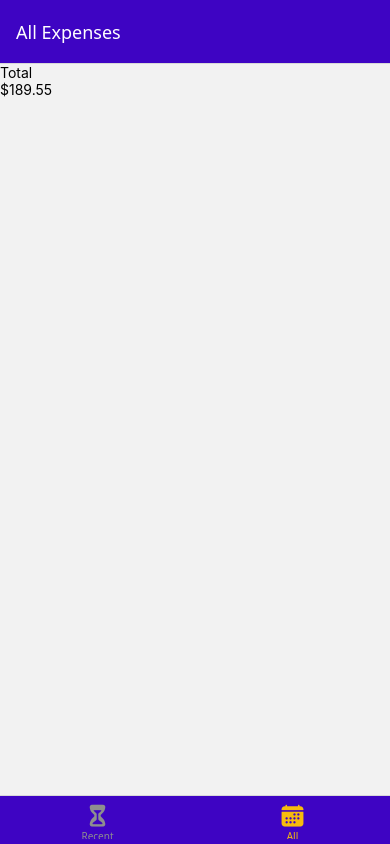
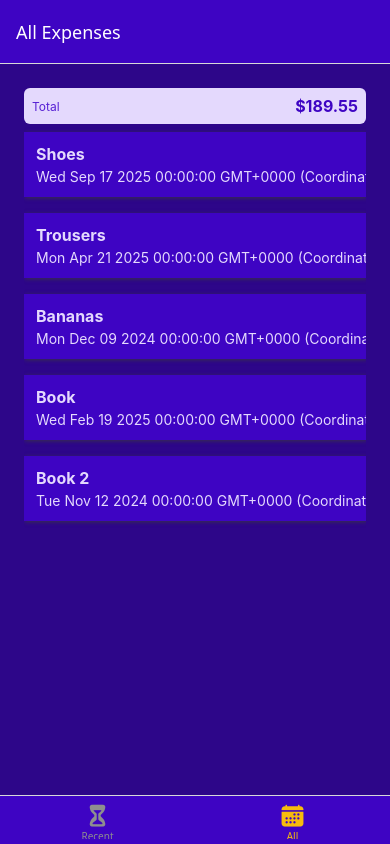
Before and after one commit to JuanCamiloClement/udemy-expenses-app, a React Native app: screen /AllExpenses in a window 390 px wide. Built offline with nearby package versions, Linux system fonts and the light colour scheme.

Commit message:
create and use ExpenseItem component

```diff
--- /dev/null
+++ b/components/ExpensesOutput/ExpenseItem.tsx
@@ -0,0 +1,63 @@
+import { Pressable, View, Text, StyleSheet } from 'react-native';
+
+import { GlobalStyles } from '../../constants/styles';
+
+type ExpenseItemProps = {
+  description: string;
+  date: Date;
+  amount: number;
+};
+
+const styles = StyleSheet.create({
+  expenseItem: {
+    padding: 12,
+    marginVertical: 8,
+    backgroundColor: GlobalStyles.colors.primary500,
+    flexDirection: 'row',
+    justifyContent: 'space-between',
+    elevation: 3,
+    shadowColor: GlobalStyles.colors.gray500,
+    shadowRadius: 4,
+    shadowOffset: {
+      width: 1,
+      height: 1,
+    },
+    shadowOpacity: 4,
+  },
+  textBase: {
+    color: GlobalStyles.colors.primary50,
+  },
+  description: {
+    fontSize: 16,
+    marginBottom: 4,
+    fontWeight: 'bold',
+  },
+  amountContainer: {
+    paddingHorizontal: 12,
+    paddingVertical: 4,
+    backgroundColor: 'white',
+    justifyContent: 'center',
+    alignItems: 'center',
+    borderRadius: 4,
+  },
+  amount: {
+    color: GlobalStyles.colors.primary500,
+    fontWeight: 'bold',
+  },
+});
+
+export const ExpenseItem = ({ description, date, amount }: ExpenseItemProps) => {
+  return (
+    <Pressable>
+      <View style={styles.expenseItem}>
+        <View>
+          <Text style={[styles.textBase, styles.description]}>{description}</Text>
+          <Text style={styles.textBase}>{date.toString()}</Text>
+        </View>
+        <View style={styles.amountContainer}>
+          <Text style={styles.amount}>{amount}</Text>
+        </View>
+      </View>
+    </Pressable>
+  );
+};
--- a/components/ExpensesOutput/ExpensesList.tsx
+++ b/components/ExpensesOutput/ExpensesList.tsx
@@ -1,5 +1,16 @@
-import { FlatList, Text } from 'react-native';
+import { useCallback } from 'react';
+import { FlatList } from 'react-native';
 
-export const ExpensesList = () => {
-  return <FlatList data={[]} renderItem={() => <Text>Item</Text>} />;
+import type { Expense } from '../../constants/types';
+import { ExpenseItem } from './ExpenseItem';
+
+type ExpensesListProps = {
+  expenses: Expense[];
 };
+
+export const ExpensesList = ({ expenses }: ExpensesListProps) => {
+  const renderItem = useCallback(({ item }: { item: Expense }) => <ExpenseItem {...item} />, []);
+  const keyExtractor = (item: Expense) => item.id;
+
+  return <FlatList data={expenses} renderItem={renderItem} keyExtractor={keyExtractor} />;
+};
--- a/components/ExpensesOutput/ExpensesOutput.tsx
+++ b/components/ExpensesOutput/ExpensesOutput.tsx
@@ -1,8 +1,9 @@
-import { View } from 'react-native';
+import { View, StyleSheet } from 'react-native';
 
 import { ExpensesList } from './ExpensesList';
 import { ExpensesSummary } from './ExpensesSummary';
 import type { Expense } from '../../constants/types';
+import { GlobalStyles } from '../../constants/styles';
 
 type ExpensesOutputProps = {
   expenses?: Expense[];
@@ -42,11 +43,20 @@ const DUMMY_EXPENSES: Expense[] = [
   },
 ];
 
+const styles = StyleSheet.create({
+  container: {
+    flex: 1,
+    paddingTop: 24,
+    paddingHorizontal: 24,
+    backgroundColor: GlobalStyles.colors.primary700,
+  },
+});
+
 export const ExpensesOutput = ({ expenses = DUMMY_EXPENSES, expensesPeriod }: ExpensesOutputProps) => {
   return (
-    <View>
+    <View style={styles.container}>
       <ExpensesSummary expenses={expenses} expensesPeriod={expensesPeriod} />
-      <ExpensesList />
+      <ExpensesList expenses={expenses} />
     </View>
   );
 };
--- a/components/ExpensesOutput/ExpensesSummary.tsx
+++ b/components/ExpensesOutput/ExpensesSummary.tsx
@@ -1,18 +1,39 @@
-import { View, Text } from 'react-native';
+import { View, Text, StyleSheet } from 'react-native';
 
 import type { Expense } from '../../constants/types';
+import { GlobalStyles } from '../../constants/styles';
 
 type ExpensesSummaryProps = {
   expenses: Expense[];
   expensesPeriod: string;
 };
 
+const styles = StyleSheet.create({
+  container: {
+    padding: 8,
+    backgroundColor: GlobalStyles.colors.primary50,
+    borderRadius: 6,
+    flexDirection: 'row',
+    justifyContent: 'space-between',
+    alignItems: 'center',
+  },
+  period: {
+    fontSize: 12,
+    color: GlobalStyles.colors.primary400,
+  },
+  sum: {
+    fontSize: 16,
+    fontWeight: 'bold',
+    color: GlobalStyles.colors.primary500,
+  },
+});
+
 export const ExpensesSummary = ({ expenses, expensesPeriod }: ExpensesSummaryProps) => {
   const expensesSum = expenses.reduce((acc, expense) => acc + expense.amount, 0);
   return (
-    <View>
-      <Text>{expensesPeriod}</Text>
-      <Text>${expensesSum.toFixed(2)}</Text>
+    <View style={styles.container}>
+      <Text style={styles.period}>{expensesPeriod}</Text>
+      <Text style={styles.sum}>${expensesSum.toFixed(2)}</Text>
     </View>
   );
 };
```
